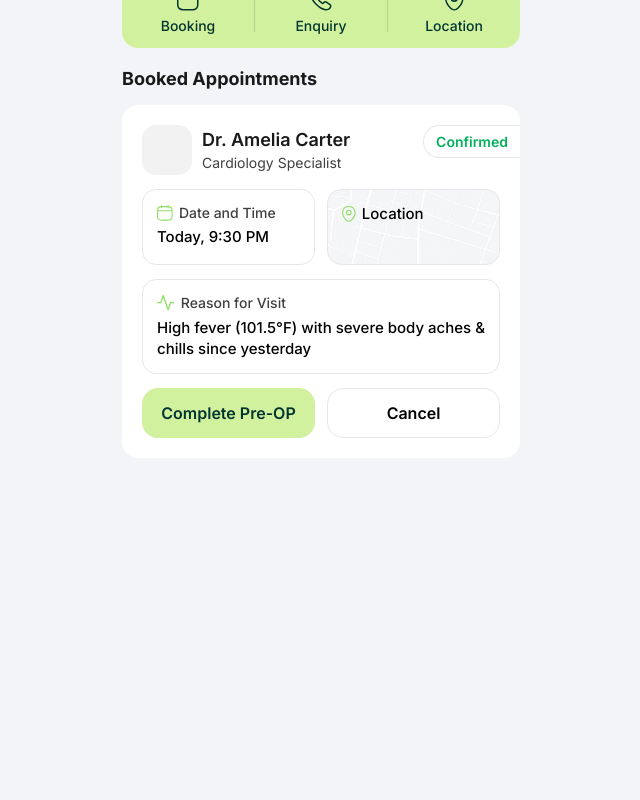
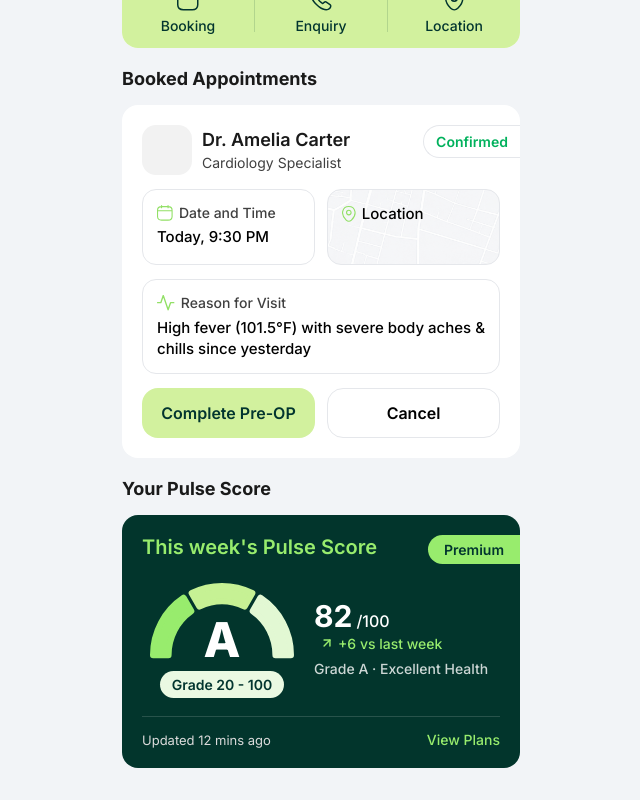
Before and after one commit to iaruneswaran/Amrit-Health-Club-Web-V2, a React (Vite) app: page / in a window 1280 px wide. Shown: the part 569-1369 px from the top of the page, without its empty margins (319-959 px from the left). Before the commit the page ends 1059 px from the top, so only its background shows below. Built offline with nearby package versions, Linux system fonts and the light colour scheme.

Commit message:
Updated product section

```diff
--- a/src/App.jsx
+++ b/src/App.jsx
@@ -4,6 +4,7 @@ import AIBanner from './components/AIBanner'
 import QuickNav from './components/QuickNav'
 import ClinicCard from './components/ClinicCard'
 import AppointmentCard from './components/AppointmentCard'
+import PulseScore from './components/PulseScore'
 
 export default function App() {
   return (
@@ -18,6 +19,10 @@ export default function App() {
             <p className="section-title">Booked Appointments</p>
             <AppointmentCard />
           </div>
+          <div className="section-group">
+            <p className="section-title">Your Pulse Score</p>
+            <PulseScore />
+          </div>
         </main>
       </div>
     </div>
--- /dev/null
+++ b/src/components/PulseScore.jsx
@@ -0,0 +1,82 @@
+export default function PulseScore() {
+  return (
+    <div className="pulse-card" id="pulse-card">
+      {/* Header Row */}
+      <div className="pulse-header">
+        <h3 className="pulse-card-title">This week's Pulse Score</h3>
+        <span className="pulse-premium-badge">Premium</span>
+      </div>
+
+      {/* Body Area */}
+      <div className="pulse-body">
+        {/* Left Column: Gauge Area */}
+        <div className="pulse-gauge-column">
+          <div className="pulse-gauge-container">
+            <svg viewBox="0 0 400 210" className="pulse-gauge-svg" aria-hidden="true">
+              {/* Left segment (with parallel cuts and 8px corner radius via stroke + stroke-linejoin) */}
+              <path
+                d="M 28 190 A 172 172 0 0 1 103.82 47.41 L 122.88 80.42 A 134 134 0 0 0 66 190 Z"
+                fill="#98EC6D"
+                stroke="#98EC6D"
+                strokeWidth="16"
+                strokeLinejoin="round"
+              />
+              {/* Middle segment */}
+              <path
+                d="M 124.60 35.41 A 172 172 0 0 1 275.40 35.41 L 256.34 68.42 A 134 134 0 0 0 143.66 68.42 Z"
+                fill="#C6F194"
+                stroke="#C6F194"
+                strokeWidth="16"
+                strokeLinejoin="round"
+              />
+              {/* Right segment */}
+              <path
+                d="M 296.18 47.41 A 172 172 0 0 1 372 190 L 334 190 A 134 134 0 0 0 277.12 80.42 Z"
+                fill="#E2F8D3"
+                stroke="#E2F8D3"
+                strokeWidth="16"
+                strokeLinejoin="round"
+              />
+              {/* Grade Letter */}
+              <text x="200" y="196" fill="#FFFFFF" fontSize="120" fontWeight="800" textAnchor="middle">
+                A
+              </text>
+            </svg>
+          </div>
+          {/* Grade Capsule */}
+          <div className="pulse-grade-capsule">
+            Grade 20 - 100
+          </div>
+        </div>
+
+        {/* Right Column: Score Stats Area */}
+        <div className="pulse-stats-column">
+          <div className="pulse-score-row">
+            <span className="pulse-score-value">82</span>
+            <span className="pulse-score-total">/100</span>
+            <span className="pulse-trend" aria-label="Trend: Up by 6 points vs last week">
+              <svg width="14" height="14" viewBox="0 0 24 24" fill="none" stroke="currentColor" strokeWidth="2.5" strokeLinecap="round" strokeLinejoin="round" className="pulse-trend-icon">
+                <line x1="7" y1="17" x2="17" y2="7"></line>
+                <polyline points="7 7 17 7 17 17"></polyline>
+              </svg>
+              +6 vs last week
+            </span>
+          </div>
+
+          <p className="pulse-status-text">Grade A · Excellent Health</p>
+        </div>
+      </div>
+
+      {/* Divider */}
+      <hr className="pulse-divider" />
+
+      {/* Footer Area */}
+      <div className="pulse-footer">
+        <span className="pulse-updated-text">Updated 12 mins ago</span>
+        <button className="pulse-view-plans-btn" type="button" id="view-plans-btn">
+          View Plans
+        </button>
+      </div>
+    </div>
+  )
+}
--- a/src/index.css
+++ b/src/index.css
@@ -753,6 +753,172 @@ html, body, #root {
 }
 
 /* =========================================
+   PULSE SCORE CARD
+   ========================================= */
+.pulse-card {
+  background: #02352c;
+  border-radius: var(--radius-md);
+  padding: 20px 20px;
+  position: relative;
+  display: flex;
+  flex-direction: column;
+  overflow: hidden;
+}
+
+.pulse-header {
+  display: flex;
+  justify-content: space-between;
+  align-items: center;
+  margin-bottom: 20px;
+}
+
+.pulse-card-title {
+  font-size: 20px;
+  font-weight: 600;
+  color: #98EC6D;
+  margin: 0;
+  line-height: 1.2;
+}
+
+.pulse-premium-badge {
+  position: absolute;
+  top: 20px;
+  right: 0;
+  background: #98EC6D;
+  color: #02352F;
+  font-size: 14px;
+  font-weight: 600;
+  padding: 6px 16px;
+  border-radius: 50px 0 0 50px;
+  white-space: nowrap;
+}
+
+.pulse-body {
+  display: flex;
+  align-items: center;
+  justify-content: space-between;
+  gap: 12px;
+}
+
+.pulse-gauge-column {
+  display: flex;
+  flex-direction: column;
+  align-items: center;
+  width: 160px;
+  flex-shrink: 0;
+}
+
+.pulse-gauge-container {
+  width: 100%;
+}
+
+.pulse-gauge-svg {
+  width: 100%;
+  display: block;
+}
+
+.pulse-grade-capsule {
+  background: #EAF9E2;
+  color: #02352F;
+  font-size: 14px;
+  font-weight: 600;
+  padding: 5px 12px;
+  border-radius: 50px;
+  text-align: center;
+  margin-top: 8px;
+  white-space: nowrap;
+}
+
+.pulse-stats-column {
+  display: flex;
+  flex-direction: column;
+  justify-content: center;
+  gap: 8px;
+  flex: 1;
+}
+
+.pulse-stats-label {
+  font-size: 15px;
+  font-weight: 500;
+  color: #FFFFFF;
+  line-height: 1.2;
+}
+
+.pulse-score-row {
+  display: flex;
+  align-items: baseline;
+  flex-wrap: wrap;
+  gap: 4px;
+}
+
+.pulse-score-value {
+  font-size: 30px;
+  font-weight: 700;
+  color: #FFFFFF;
+  line-height: 1;
+}
+
+.pulse-score-total {
+  font-size: 16px;
+  font-weight: 500;
+  color: #FFFFFF;
+}
+
+.pulse-trend {
+  display: inline-flex;
+  align-items: center;
+  gap: 4px;
+  color: #98EC6D;
+  font-size: 14px;
+  font-weight: 500;
+  margin-left: 6px;
+}
+
+.pulse-trend-icon {
+  flex-shrink: 0;
+}
+
+.pulse-status-text {
+  font-size: 14px;
+  font-weight: 500;
+  color: rgba(255, 255, 255, 0.8);
+}
+
+.pulse-divider {
+  border: none;
+  border-top: 1px solid rgba(255, 255, 255, 0.15);
+  margin: 18px 0 14px;
+}
+
+.pulse-footer {
+  display: flex;
+  justify-content: space-between;
+  align-items: center;
+}
+
+.pulse-updated-text {
+  font-size: 13px;
+  font-weight: 400;
+  color: #DBDBDB;
+}
+
+.pulse-view-plans-btn {
+  background: transparent;
+  border: none;
+  color: #98EC6D;
+  font-size: 14px;
+  font-weight: 500;
+  cursor: pointer;
+  padding: 0;
+  font-family: var(--font);
+  transition: opacity 0.2s ease;
+}
+
+.pulse-view-plans-btn:hover {
+  opacity: 0.85;
+}
+
+/* =========================================
    ANIMATIONS
    ========================================= */
 @keyframes fadeInUp {
```
Also changed, not shown: 1 other file (tests, documents, lock files or other folders).
